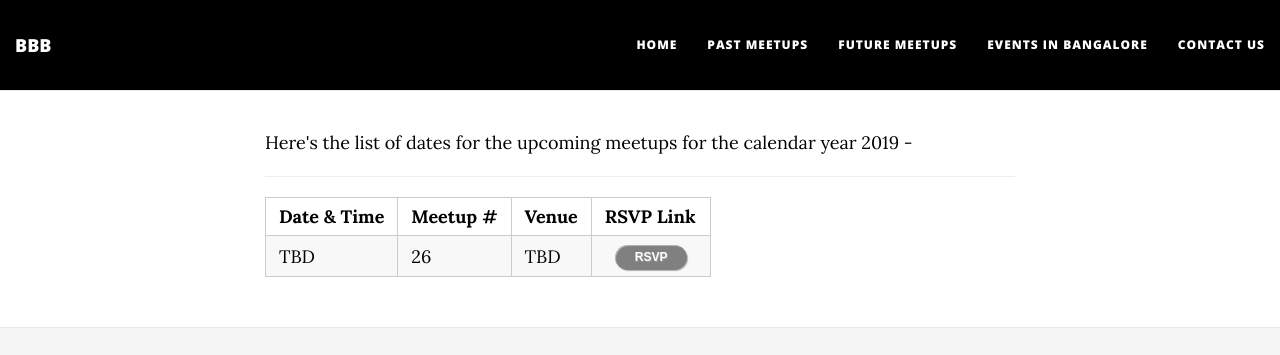
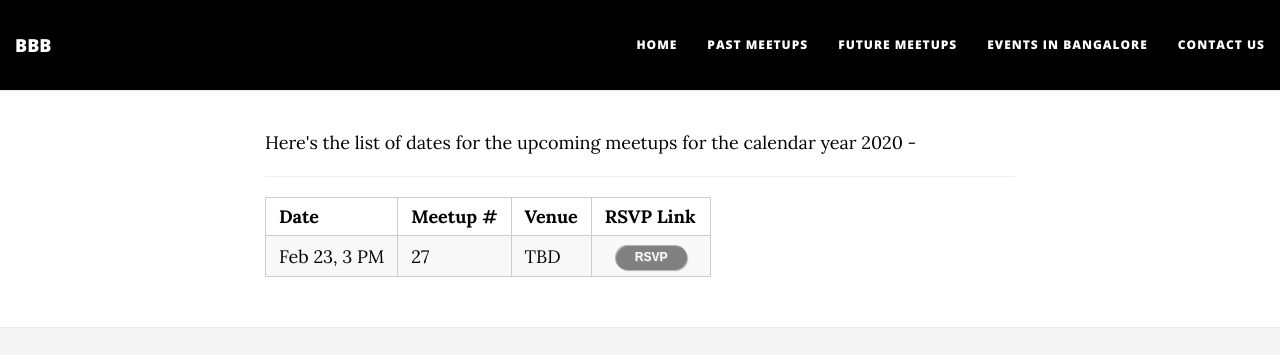
Before and after one commit to brokebibliophiles/brokebibliophiles.github.io, a Jekyll site: the page built from future-meetups.html, in a window 1280 px wide. Shown: the top 355 px of the page. Built offline with Jekyll 4.4.1, drawn with Linux system fonts in a browser that asks for light colours; nearby versions of some CDN libraries.

Commit message:
Modified future meetup page

```diff
--- a/future-meetups.html
+++ b/future-meetups.html
@@ -2,16 +2,16 @@
 layout: page
 ---
 
-Here's the list of dates for the upcoming meetups for the calendar year 2019 -
+Here's the list of dates for the upcoming meetups for the calendar year 2020 -
 <hr/>
 <table>
-<th>Date & Time</th>
+<th>Date</th>
 <th>Meetup #</th>
 <th>Venue</th>
 <th>RSVP Link</th>
 <tr>
-    <td>TBD</td>
-    <td>26</td>
+    <td>Feb 23, 3 PM</td>
+    <td>27</td>
     <td>TBD</td>
     <td><a href="#" class="button green disabled">RSVP</td></a>
 
```
